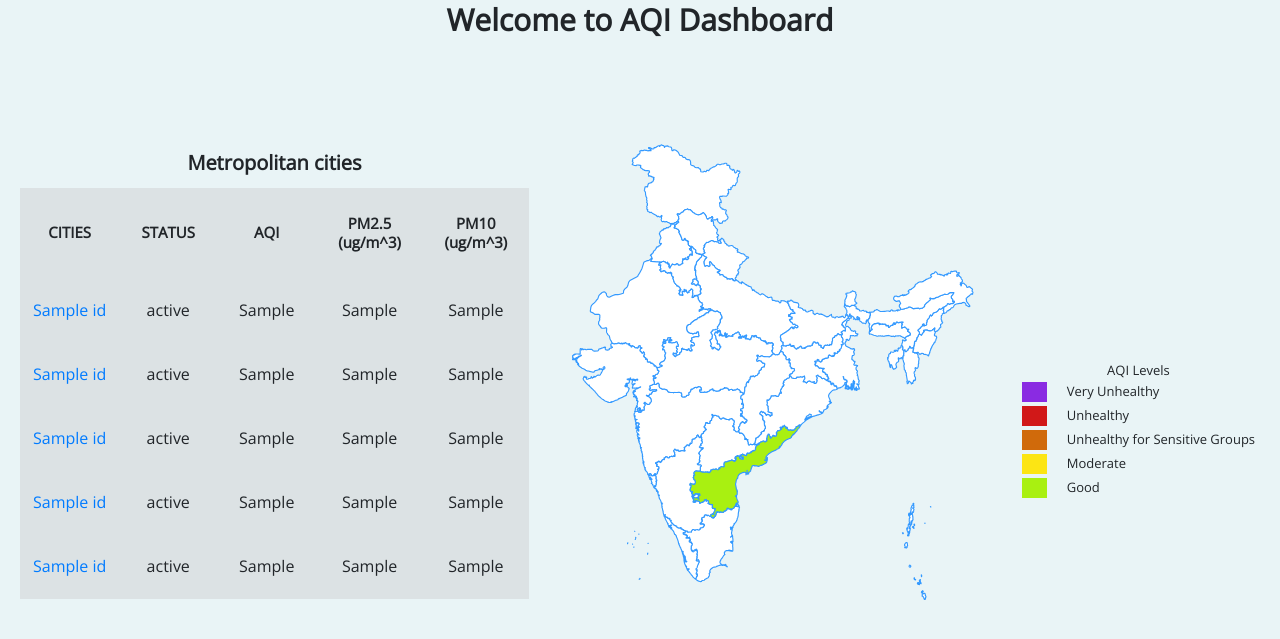
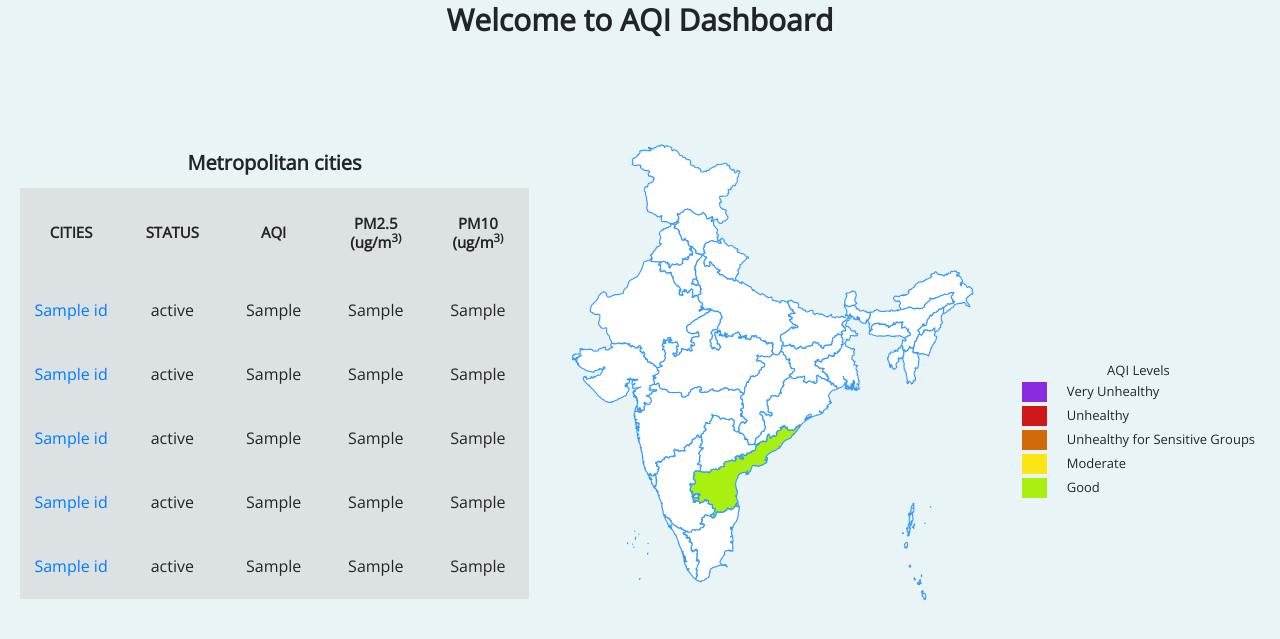
Before and after one commit to riddhitanna/AQI-Analytics-Dashboard-32, a Flask app: template Backend_main/FInal V2/templates/maindashboard.html in a window 1280 px wide. Shown: the part 125-764 px from the top of the page. Run offline with Flask 2, Linux system fonts and the light colour scheme; the template is opened without the code that fills it: most values are stand-ins (such as "Sample title", 1, 10 or a date in 2020); some libraries are stand-ins or nearby versions.

Commit message:
Update maindashboard.html

```diff
--- a/Backend_main/FInal V2/templates/maindashboard.html
+++ b/Backend_main/FInal V2/templates/maindashboard.html
@@ -103,8 +103,8 @@
             <th class="th">CITIES</th>
             <th>STATUS</th>
             <th>AQI</th>
-            <th>PM2.5 (ug/m^3)</th>
-            <th>PM10 (ug/m^3)</th>
+            <th>PM2.5 (ug/m<sup>3</sub>)</th>
+            <th>PM10 (ug/m<sup>3</sub>)</th>
           </tr>
           <tr>
             <td class="td"><a href="">{{metroData[0][0]["city_name"]}}</a> </td>
```
